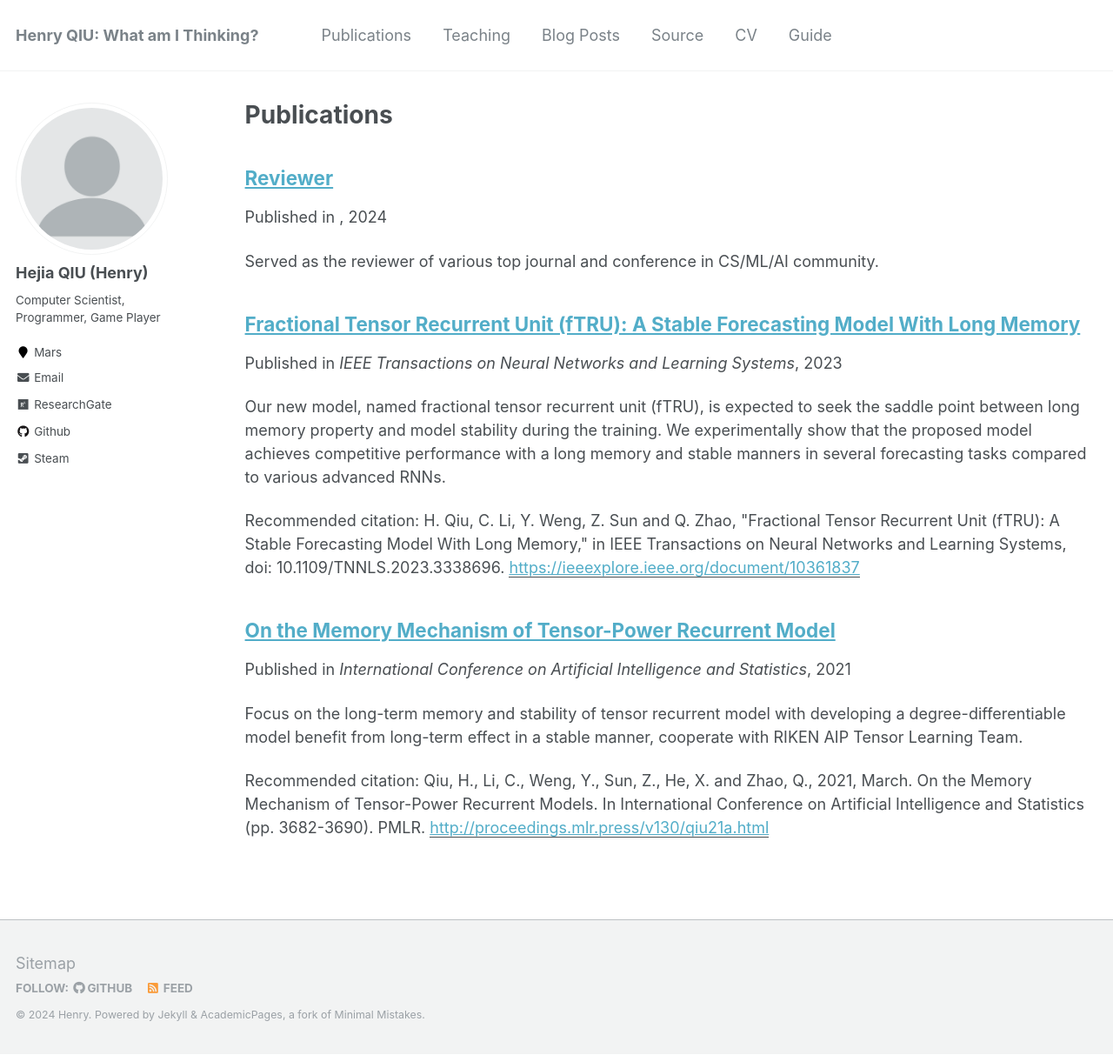
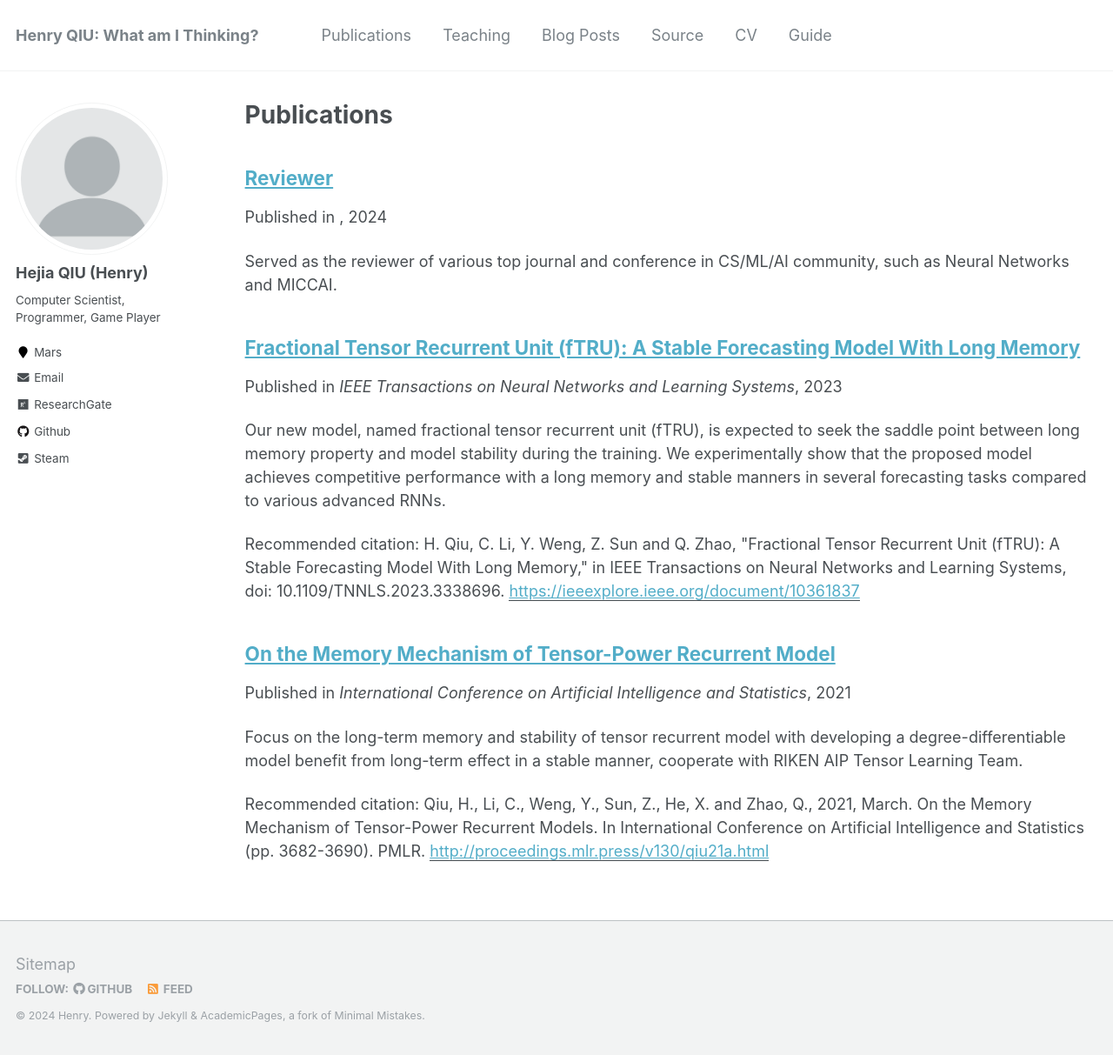
Before and after one commit to HenryJaQiu/HenryJaQiu.github.io, a Jekyll site: the page built from _pages/publications.md, in a window 1280 px wide and 1213 px high. Shown: the whole window at 87% size. Built offline with Jekyll 4.4.1, drawn with Linux system fonts in a browser that asks for light colours.

Commit message:
Update 2024-12-15-paper-title-number-3md.md

```diff
--- a/_publications/2024-12-15-paper-title-number-3md.md
+++ b/_publications/2024-12-15-paper-title-number-3md.md
@@ -2,7 +2,6 @@
 title: "Reviewer"
 collection: publications
 permalink: /publication/2024-12-15-paper-title-number-3
-excerpt: 'Served as the reviewer of various top journal and conference in CS/ML/AI community.'
-date: 2024-12-15
+excerpt: 'Served as the reviewer of various top journal and conference in CS/ML/AI community, such as Neural Networks and MICCAI.'
 ---
 I have served as the reviewer of various top journal and conference in CS/ML/AI community, such as Neural Networks and MICCAI.
```
